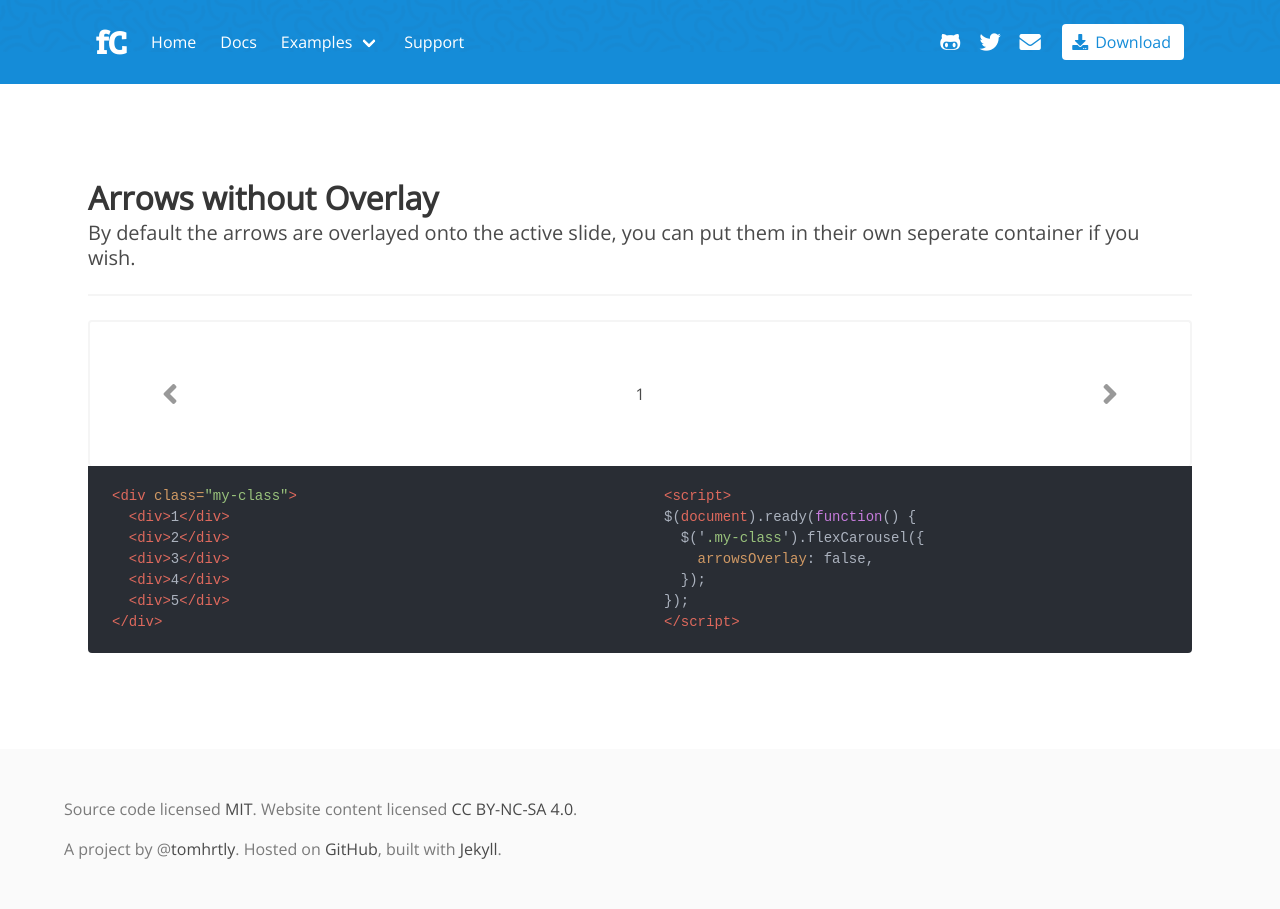
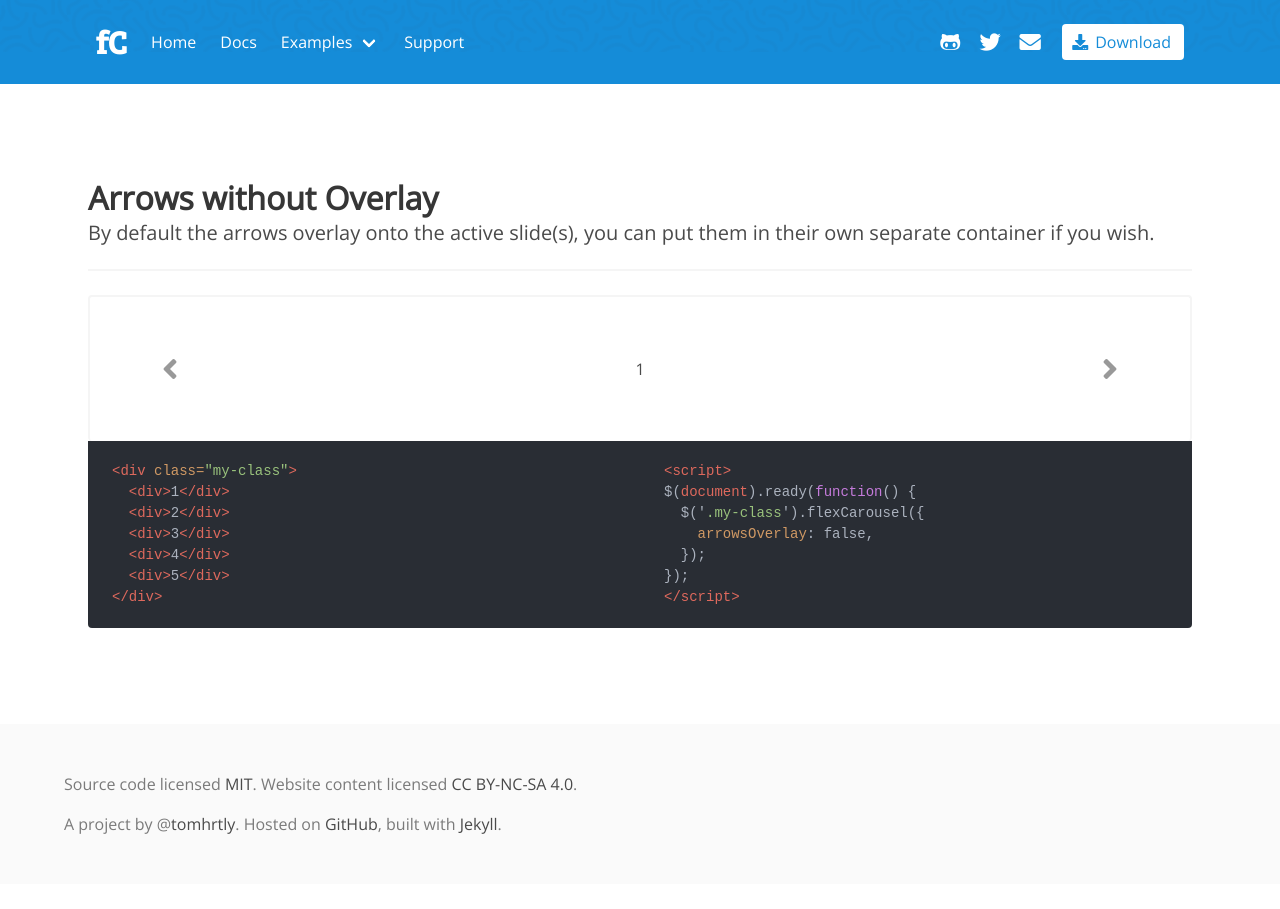
Before and after one commit to tomhrtly/flexCarousel.js, a Jekyll site: the page built from docs/examples/arrows-without-overlay.html, in a window 1280 px wide. Built offline with Jekyll 4.4.1, drawn with Linux system fonts in a browser that asks for light colours; nearby versions of some CDN libraries.

Commit message:
Fix typo

```diff
--- a/docs/examples/arrows-without-overlay.html
+++ b/docs/examples/arrows-without-overlay.html
@@ -1,6 +1,6 @@
 ---
 title: Arrows without Overlay
-subtitle: By default the arrows are overlayed onto the active slide, you can put them in their own seperate container if you wish.
+subtitle: By default the arrows overlay onto the active slide(s), you can put them in their own separate container if you wish.
 layout: default
 ---
 
```
